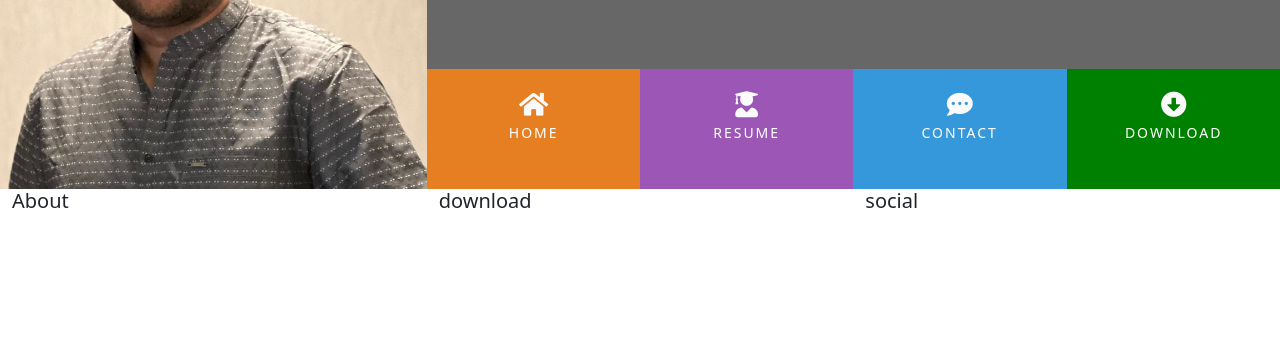
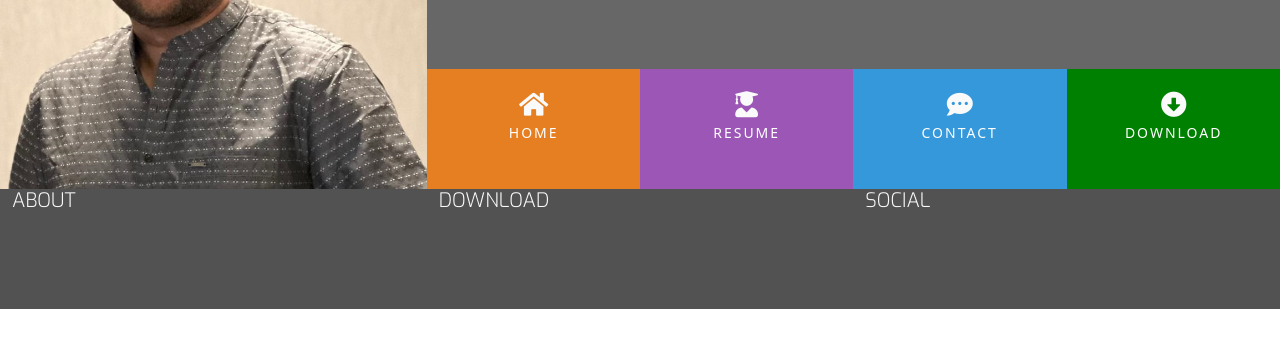
Before and after one commit to naisepaul/my-cv, a plain HTML site: page index.html in a window 1280 px wide. Shown: the part 180-528 px from the top of the page. Drawn offline with nearby package versions, Linux system fonts and the light colour scheme.

Commit message:
Added footer styles

```diff
--- a/assets/css/style.css
+++ b/assets/css/style.css
@@ -19,7 +19,26 @@
 }
 
 .ui-menu-color-download {
-    background-color:green;
+    background-color: green;
+}
+
+/* ---------------------------special margins/paddings/texts------------*/
+
+h1,
+h2,
+h3,
+h4 {
+    margin: 0;
+}
+
+.uppercase {
+    text-transform: uppercase;
+}
+
+.general-sub {
+    font-family: "Exo", sans-serif;
+    font-weight: 300;
+    color: #fafafa;
 }
 
 /* ---------------------------heading------------*/
@@ -79,9 +98,9 @@ header {
     padding: 0;
 }
 
-.menuitem{
+.menuitem {
     height: 120px;
-    text-align : center;
+    text-align: center;
     padding: 0;
 }
 
@@ -111,7 +130,15 @@ header {
 
 /* ---------------------------Hover.css------------*/
 
-.hvr-radial-out:before{
-    background:rgba(0,0,0,.2);
-    height:120px;
+.hvr-radial-out:before {
+    background: rgba(0, 0, 0, .2);
+    height: 120px;
 }
+
+/* ---------------------------Footer------------*/
+footer {
+    background-color: #525252;
+    color: #fafafa;
+    min-height: 120px;
+    margin: 0;
+}
```
